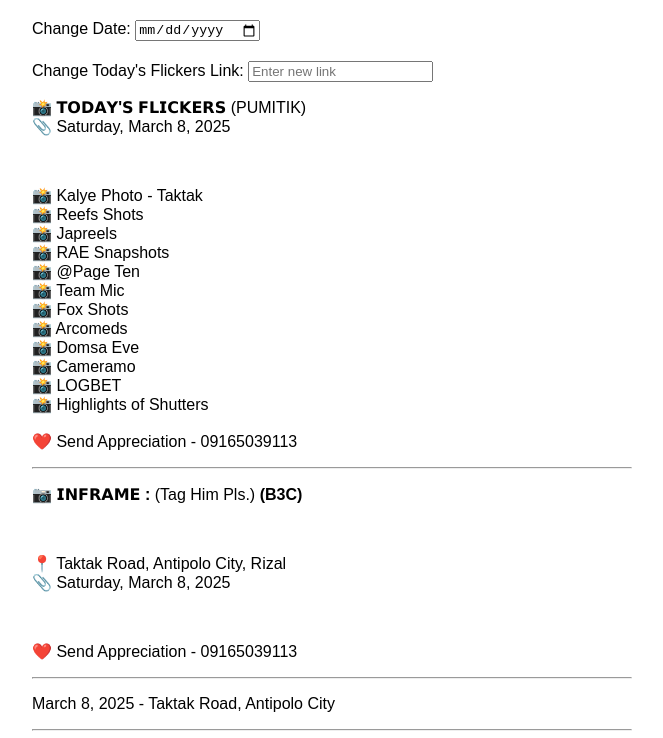
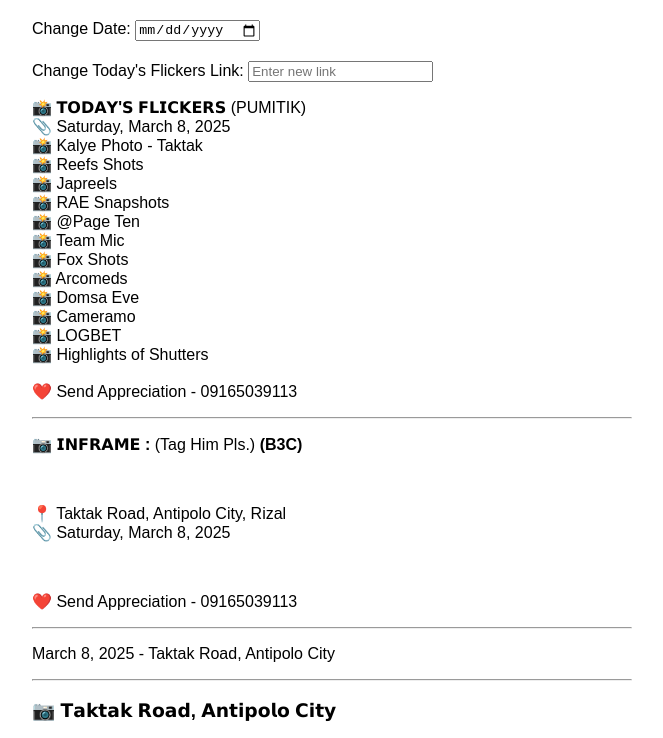
Before and after one commit to rncrtz/taktak, a plain HTML site: page index.html in a window 1280 px wide. Shown: the top 738 px of the page, without its empty margins (308-971 px from the left). Drawn offline with Linux system fonts and the light colour scheme.

Commit message:
Update index.html

```diff
--- a/index.html
+++ b/index.html
@@ -21,8 +21,8 @@
         <div id="content">
 		<p>
             	📸 <b>𝗧𝗢𝗗𝗔𝗬'𝗦 𝗙𝗟𝗜𝗖𝗞𝗘𝗥𝗦</b> (PUMITIK) <br>
-           	📎 <span class="date">Saturday, March 8, 2025</span>
-		<p>&nbsp;</p>
+           	📎 <span class="date">Saturday, March 8, 2025</span><br>
+
                 📸 Kalye Photo - Taktak <br>
                 📸 Reefs Shots <br>
                 📸 Japreels <br>
```
